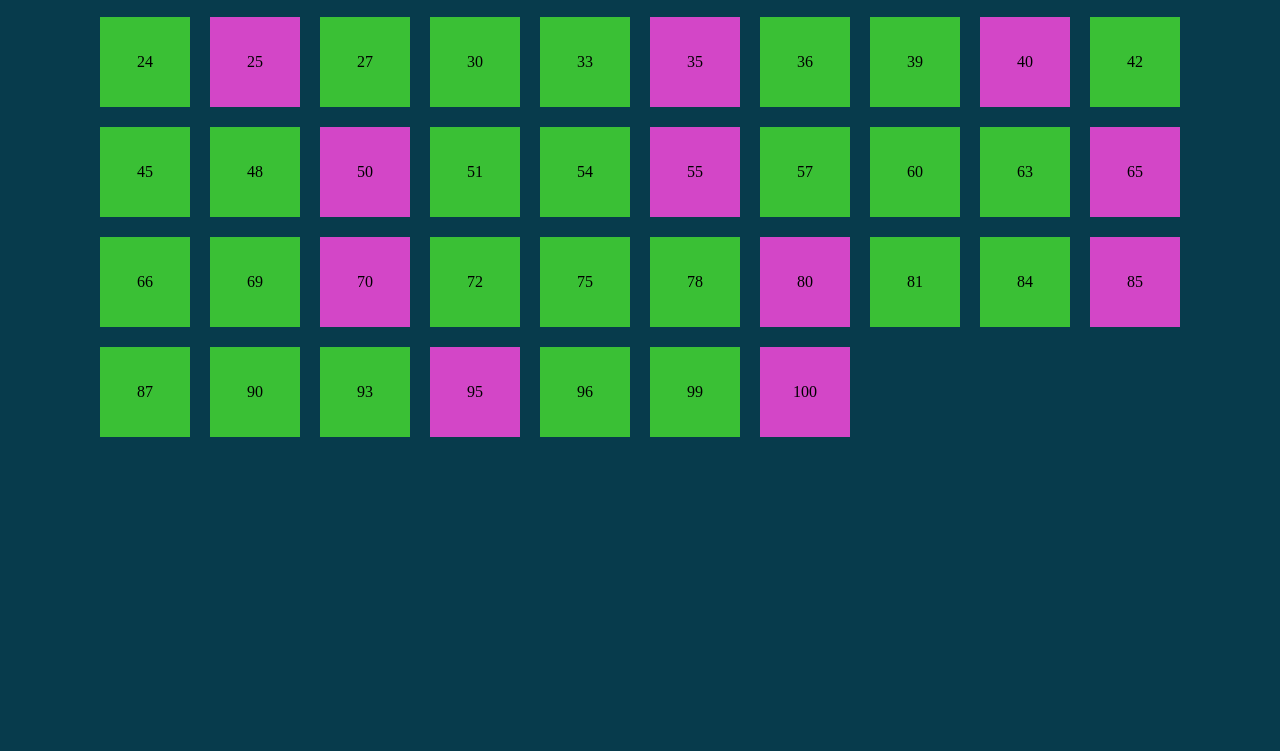
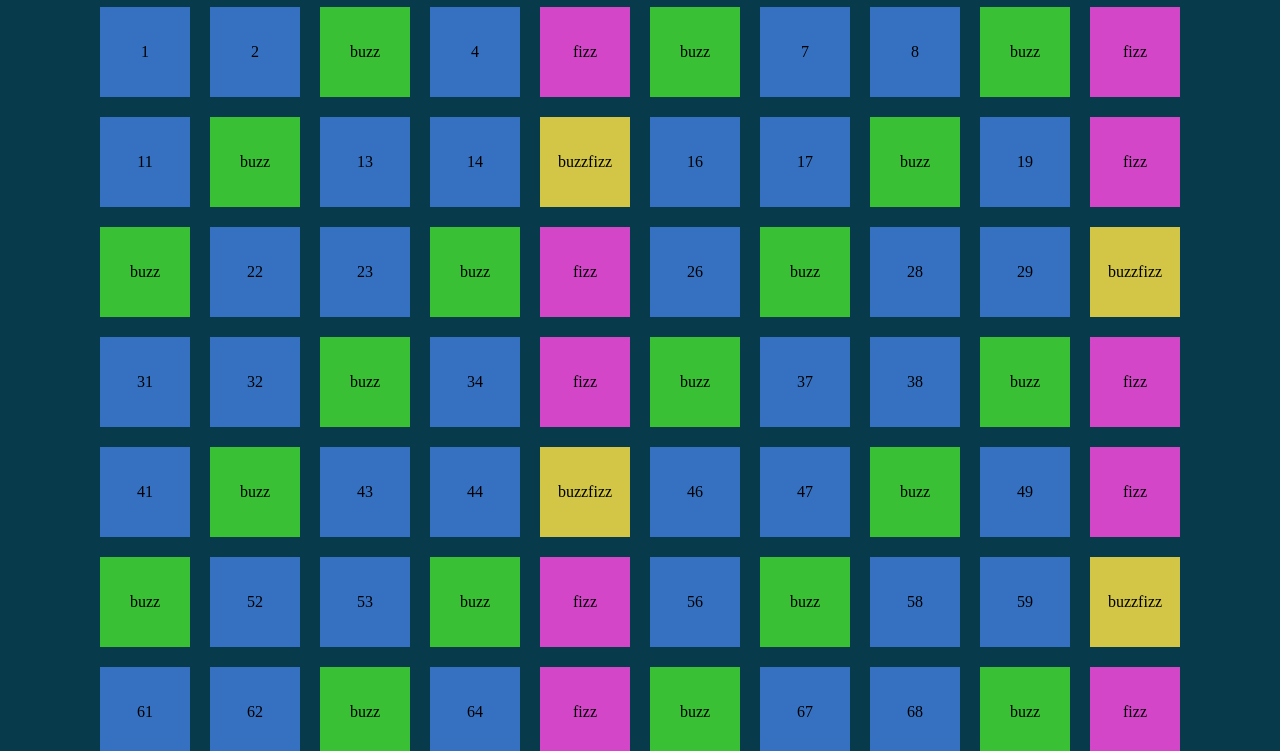
Before and after one commit to EdoardoLai96/js-fizzbuzzdom, a plain HTML site: page index.html in a window 1280 px wide. Shown: the part 177-928 px from the top of the page. Before the commit the page ends 800 px from the top, so only its background shows below. Drawn offline with Linux system fonts and the light colour scheme.

Commit message:
Esercizio terminato

```diff
--- a/main.js
+++ b/main.js
@@ -5,14 +5,18 @@ let myContainer = document.getElementById('mioContenitore');
 for(let i=1; i <= 100; i++){
 
 
-    if( i%3 == 0) {
-        myContainer.innerHTML +=  "<div class='box-multiplo-3'>" + i + "</div>";
+    if( i%5 ==0 && i%3 == 0) {
+        myContainer.innerHTML +=  "<div class='box-multiplo-3-5'>" + "buzzfizz" + "</div>";
 
     } else if (i%5 == 0){
-        myContainer.innerHTML +=  "<div class='box-multiplo-5'>" + i + "</div>";
+        myContainer.innerHTML +=  "<div class='box-multiplo-5'>" + "fizz" + "</div>";
 
-    } else if (i%5 ==0 && i%3 == 0){
-        myContainer.innerHTML +=  "<div class='box-multiplo-3-5'>" + i + "</div>";
+    } else if (i%3 == 0){
+        myContainer.innerHTML +=  "<div class='box-multiplo-3'>" + "buzz" + "</div>";
+
+    } else {
+        myContainer.innerHTML +=  "<div class='box-normale'>" + i + "</div>";
+
     }
 
 
--- a/style.css
+++ b/style.css
@@ -13,6 +13,7 @@ h1{
     text-align: center;
     font-size: 4rem;
     color: #fff;
+    margin: 50px 0;
 }
 
 #mioContenitore{
```
